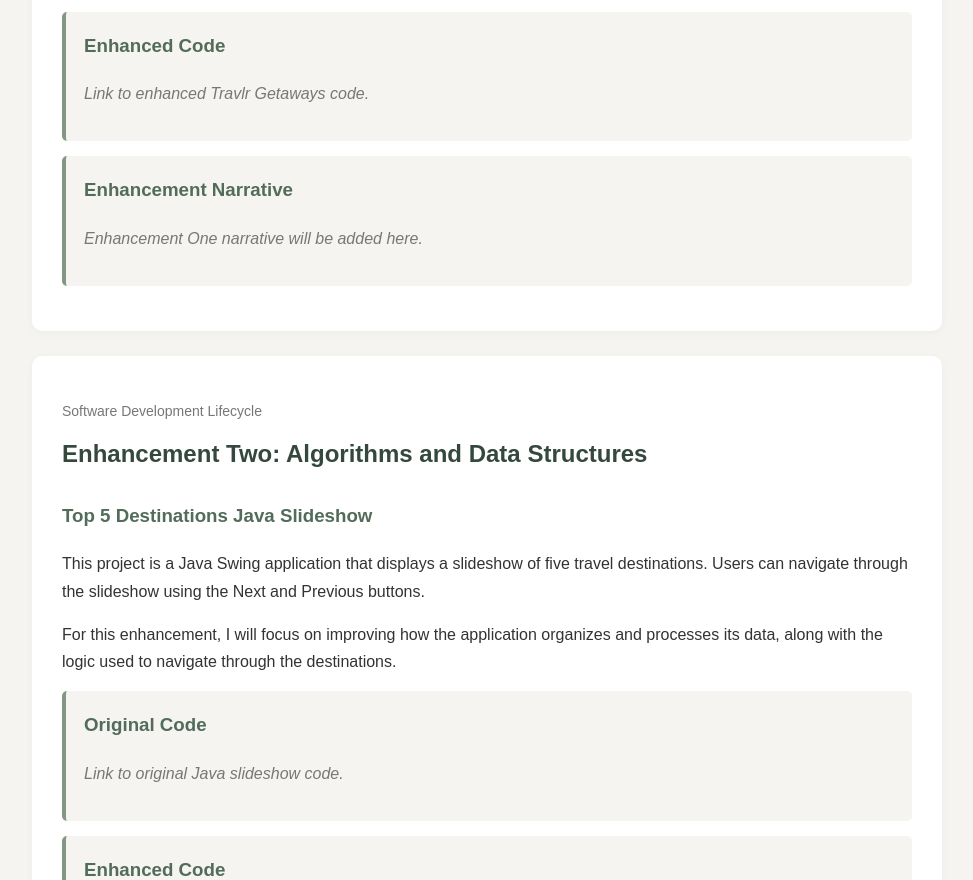
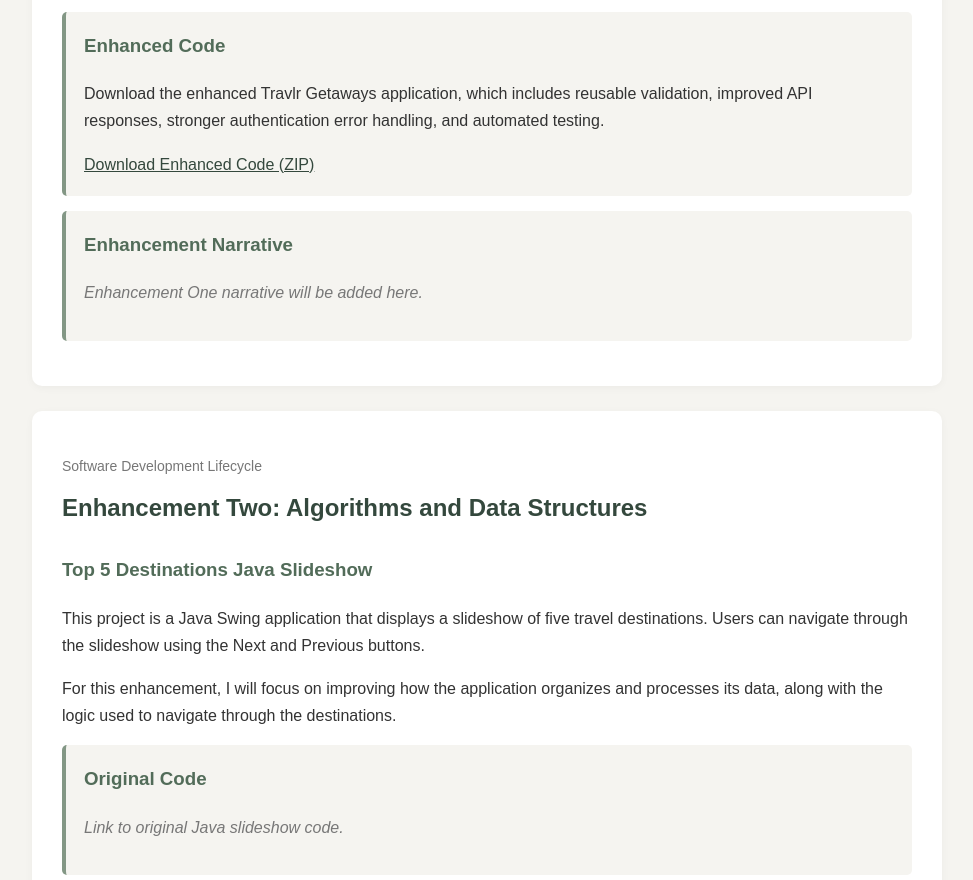
Before and after one commit to LisaUlrick20/LisaUlrick20.github.io, a plain HTML site: page index.html in a window 1280 px wide. Shown: the part 2500-3380 px from the top of the page, without its empty margins (153-1126 px from the left). Drawn offline with Linux system fonts and the light colour scheme.

Commit message:
Add enhanced code download link to Enhancement One
Updated the description of the enhanced code section to include details about validation, API responses, authentication error handling, and automated testing.

```diff
--- a/index.html
+++ b/index.html
@@ -309,9 +309,15 @@
 
             <div class="resource-box">
                 <h3>Enhanced Code</h3>
-                <p class="placeholder">
-                    Link to enhanced Travlr Getaways code.
+                <p>
+                    Download the enhanced Travlr Getaways application,
+                    which includes reusable validation, improved API
+                    responses, stronger authentication error handling,
+                    and automated testing.
                 </p>
+                <a href="Enhancement_One_Enhanced_Code.zip" download>
+                    Download Enhanced Code (ZIP)
+                </a>
             </div>
 
             <div class="resource-box">
```
